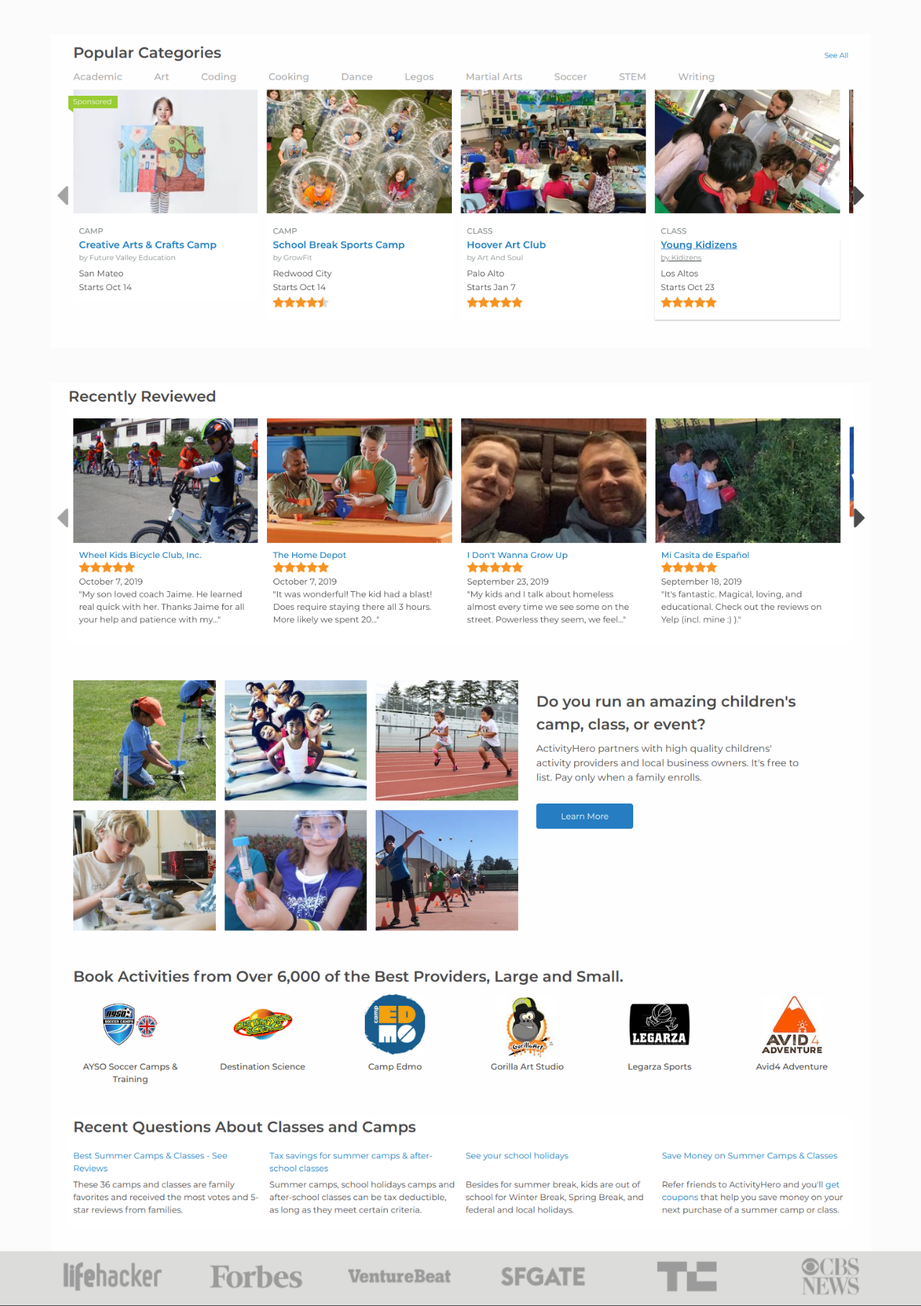
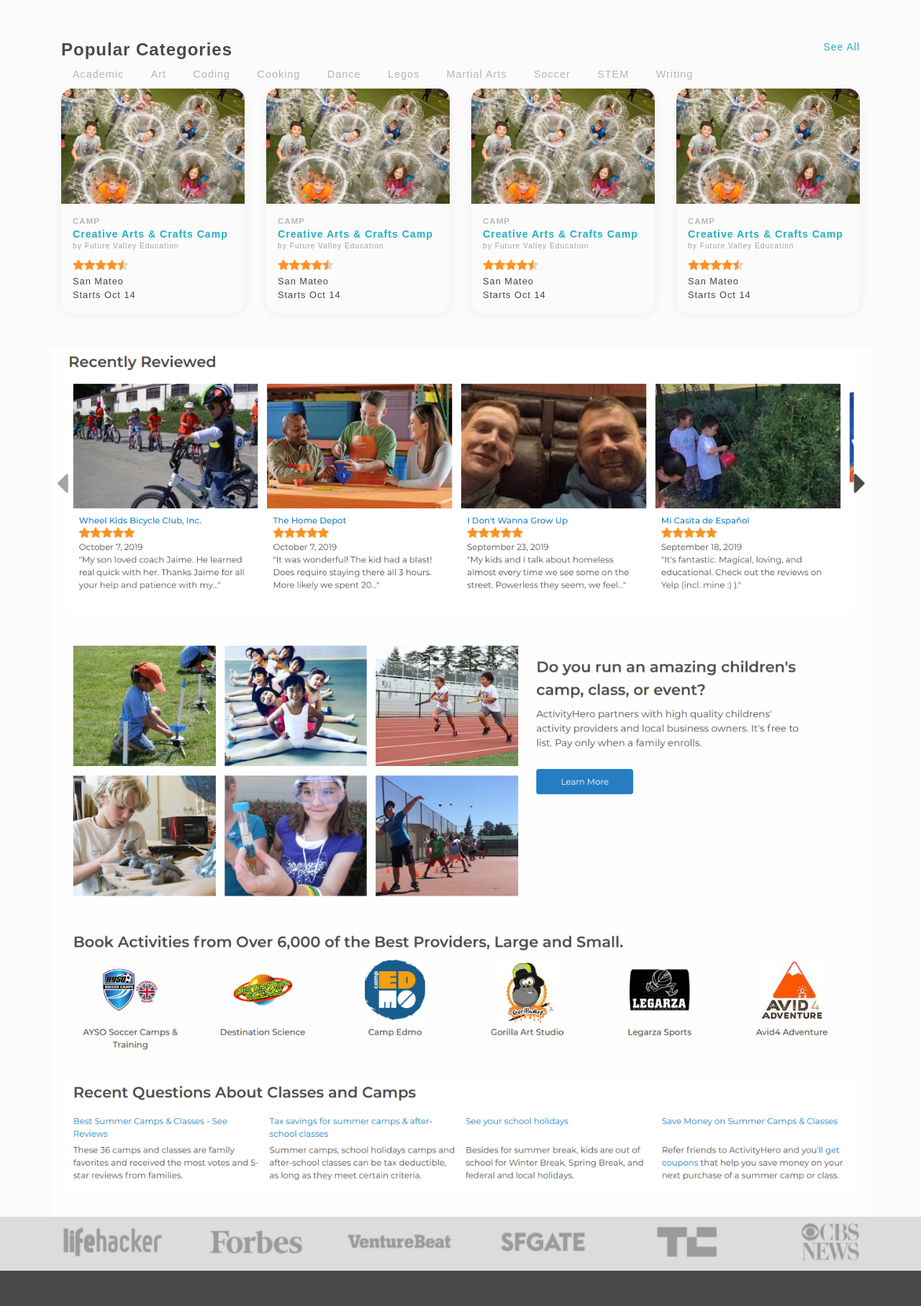
Before and after one commit to kayecandy/experiments, a PHP site: page / in a window 1280 px wide; the page is wider, and only the part inside the window is pictured. Shown: the part 1071-2885 px from the top of that part at 72% size. Run offline with PHP 8.4, Linux system fonts and the light colour scheme; some libraries are stand-ins or nearby versions.

Commit message:
[littlesteps] - Implemented Popular Categories

```diff
--- a/littlesteps/index.html
+++ b/littlesteps/index.html
@@ -111,8 +111,133 @@
 		</div>
 	</div>
 
+	<div class="my-4 p-1"></div>
+
+
+	<div id="section-popular-categories">
+		<div class="container">
+			<div>
+				<h4 class="cndce-section-title">Popular Categories</h4>
+				<a class="color-aqua float-right small" href="#">See All</a>
+			</div>
+
+			<div class="cndce-popular-subcategories">
+				<div class="cndce-popular-subcategory px-3">Academic</div>
+				<div class="cndce-popular-subcategory px-3">Art</div>
+				<div class="cndce-popular-subcategory px-3">Coding</div>
+				<div class="cndce-popular-subcategory px-3">Cooking</div>
+				<div class="cndce-popular-subcategory px-3">Dance</div>
+				<div class="cndce-popular-subcategory px-3">Legos</div>
+				<div class="cndce-popular-subcategory px-3">Martial Arts</div>
+				<div class="cndce-popular-subcategory px-3">Soccer</div>
+				<div class="cndce-popular-subcategory px-3">STEM</div>
+				<div class="cndce-popular-subcategory px-3">Writing</div>
+
+			</div>
+
+			<div class="row mt-2">
+				<div class="col-3">
+					<div class="cndce-popular-item">
+						<a href="#">
+							<div class="cndce-thumb" style="background-image: url('./assets/bg5.png')"></div>
+							<div class="p-3">
+								<div class="cndce-item-category">Camp</div>
+								<div class="cndce-item-title">Creative Arts &amp; Crafts Camp</div>
+								<div class="cndce-item-provider mb-2">by Future Valley Education</div>
+
+								<div class="cndce-item-rating">
+									<img src="./assets/stars.png">
+								</div>
+
+
+
+								<div class="cndce-item-location">San Mateo</div>
+								<div class="cndce-item-time">Starts Oct 14</div>
+							</div>
+						</a>
+					</div> <!-- .cndce-popular-item -->
+
+				</div> <!-- .col -->
+
+				<div class="col-3">
+					<div class="cndce-popular-item">
+						<a href="#">
+							<div class="cndce-thumb" style="background-image: url('./assets/bg5.png')"></div>
+							<div class="p-3">
+								<div class="cndce-item-category">Camp</div>
+								<div class="cndce-item-title">Creative Arts &amp; Crafts Camp</div>
+								<div class="cndce-item-provider mb-2">by Future Valley Education</div>
+
+								<div class="cndce-item-rating">
+									<img src="./assets/stars.png">
+								</div>
+
+
+
+								<div class="cndce-item-location">San Mateo</div>
+								<div class="cndce-item-time">Starts Oct 14</div>
+							</div>
+						</a>
+					</div> <!-- .cndce-popular-item -->
+
+				</div> <!-- .col -->
+
+
+				<div class="col-3">
+					<div class="cndce-popular-item">
+						<a href="#">
+							<div class="cndce-thumb" style="background-image: url('./assets/bg5.png')"></div>
+							<div class="p-3">
+								<div class="cndce-item-category">Camp</div>
+								<div class="cndce-item-title">Creative Arts &amp; Crafts Camp</div>
+								<div class="cndce-item-provider mb-2">by Future Valley Education</div>
+
+								<div class="cndce-item-rating">
+									<img src="./assets/stars.png">
+								</div>
+
+
+
+								<div class="cndce-item-location">San Mateo</div>
+								<div class="cndce-item-time">Starts Oct 14</div>
+							</div>
+						</a>
+					</div> <!-- .cndce-popular-item -->
+
+				</div> <!-- .col -->
+
+
+				<div class="col-3">
+					<div class="cndce-popular-item">
+						<a href="#">
+							<div class="cndce-thumb" style="background-image: url('./assets/bg5.png')"></div>
+							<div class="p-3">
+								<div class="cndce-item-category">Camp</div>
+								<div class="cndce-item-title">Creative Arts &amp; Crafts Camp</div>
+								<div class="cndce-item-provider mb-2">by Future Valley Education</div>
+
+								<div class="cndce-item-rating">
+									<img src="./assets/stars.png">
+								</div>
+
+
+
+								<div class="cndce-item-location">San Mateo</div>
+								<div class="cndce-item-time">Starts Oct 14</div>
+							</div>
+						</a>
+					</div> <!-- .cndce-popular-item -->
+
+				</div> <!-- .col -->
+
+
+			</div>
+		</div>
+	</div>
+
+
 	<div  class="container p-0">
-		<img src="./assets/popular-categories.png" class="w-100 mt-5">
+		<!-- <img src="./assets/popular-categories.png" class="w-100 mt-5"> -->
 
 		<img src="./assets/bottom.png" class="w-100 mt-5">
 
--- a/littlesteps/style.css
+++ b/littlesteps/style.css
@@ -40,6 +40,11 @@
 
 .color-aqua{
 	color: #25b0bf;
+}
+
+.cndce-section-title{
+	display: inline-block;
+	font-weight: bold;
 }
 
 
@@ -154,7 +159,17 @@
 	border-top-right-radius: 5rem;
 	border-bottom-right-radius: 5rem;
 	white-space: nowrap;
+	-webkit-transition: all 0.3s cubic-bezier(0, 0.74, 0, 1.78);
+	-o-transition: all 0.3s cubic-bezier(0, 0.74, 0, 1.78);
+	-moz-transition: all 0.3s cubic-bezier(0, 0.74, 0, 1.78);
+	transition: all 0.3s cubic-bezier(0, 0.74, 0, 1.78);
 }
+
+
+.cndce-header .cndce-header-contents .cndce-search-container:hover .cndce-see-schedules{
+	padding: 0 2rem;
+}
+
 
 .cndce-header .cndce-header-icons{
 	-webkit-flex-basis: 45%;
@@ -174,10 +189,17 @@
 .cndce-header .cndce-header-icons svg .cndce-icon{
 	cursor: pointer;
 	transform-box: fill-box;
+
 	-webkit-transition: all 0.3s ease-in-out;
 	-o-transition: all 0.3s ease-in-out;
 	-moz-transition: all 0.3s ease-in-out;
 	transition: all 0.3s ease-in-out;
+
+	-webkit-transform-origin: center;
+	   -moz-transform-origin: center;
+	    -ms-transform-origin: center;
+	     -o-transform-origin: center;
+	        transform-origin: center;
 }
 
 .cndce-header .cndce-header-icons svg .cndce-icon:hover{
@@ -296,11 +318,75 @@
 }
 
 
+
+
+
+/* SECTION POPULAR CATEGORIES */
+#section-popular-categories .cndce-popular-subcategory{
+	display: inline-block;
+	font-size: 90%;
+    color: #b5b5b5;
+    cursor: pointer;
+    -webkit-transition: all 0.3s ease-in-out;
+    -o-transition: all 0.3s ease-in-out;
+    -moz-transition: all 0.3s ease-in-out;
+    transition: all 0.3s ease-in-out;
+}
+
+#section-popular-categories .cndce-popular-subcategory:hover{
+	color: #25b0bf;
+}
+
+#section-popular-categories .cndce-popular-item{
+	border-radius: 1rem;
+	font-size: 80%;
+	overflow: hidden;
+	color: #464646;
+	box-shadow: 0 0 1px 0 rgba(0, 0, 0, 0.05), 0 2px 15px 0 rgba(0, 0, 0, 0.05);
+}
+
+#section-popular-categories .cndce-popular-item a:hover{
+	color: #464646;
+}
+
+
+#section-popular-categories .cndce-popular-item .cndce-thumb{
+	height: 10rem;
+}
+
+#section-popular-categories .cndce-popular-item .cndce-item-category{
+	font-weight: bold;
+	font-size: 90%;
+	text-transform: uppercase;
+	color: #b9b9b9;
+}
+
+#section-popular-categories .cndce-popular-item .cndce-item-title{
+	font-size: 110%;
+	color: #25b0bf;
+	font-weight: bold;
+	line-height: 120%;
+}
+
+#section-popular-categories .cndce-popular-item .cndce-item-provider{
+    font-size: 80%;
+    color: #a2a2a2;
+}
+
+
+/* SECTION CLIENTS */
+
 #section-clients{
 	background: #dcdcda;
 }
 
 
+
+
+
+
+
+/* FOOTER */
 
 .cndce-footer-top{
 	background: #4a4a4a;
```
Also changed, not shown: littlesteps/README.md (added), littlesteps/assets/bg5.png (added), littlesteps/assets/stars.png (added).
